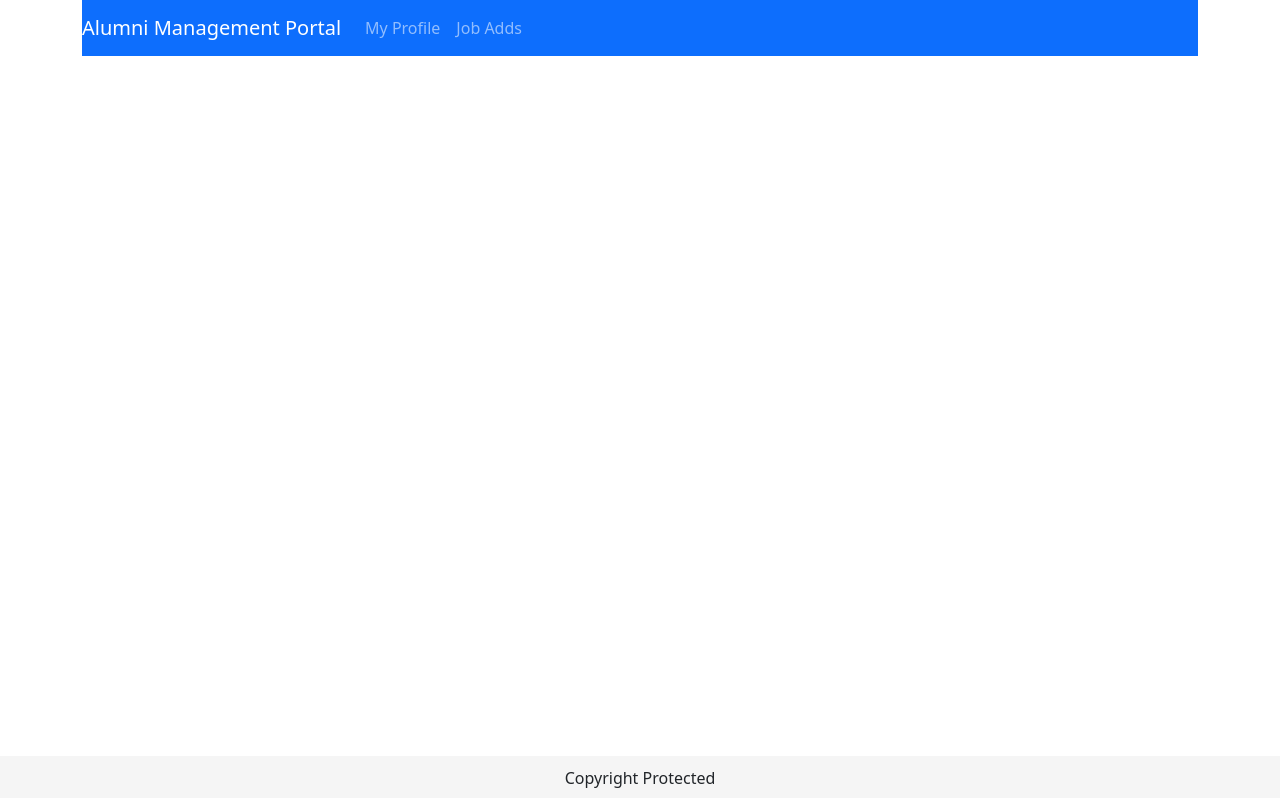
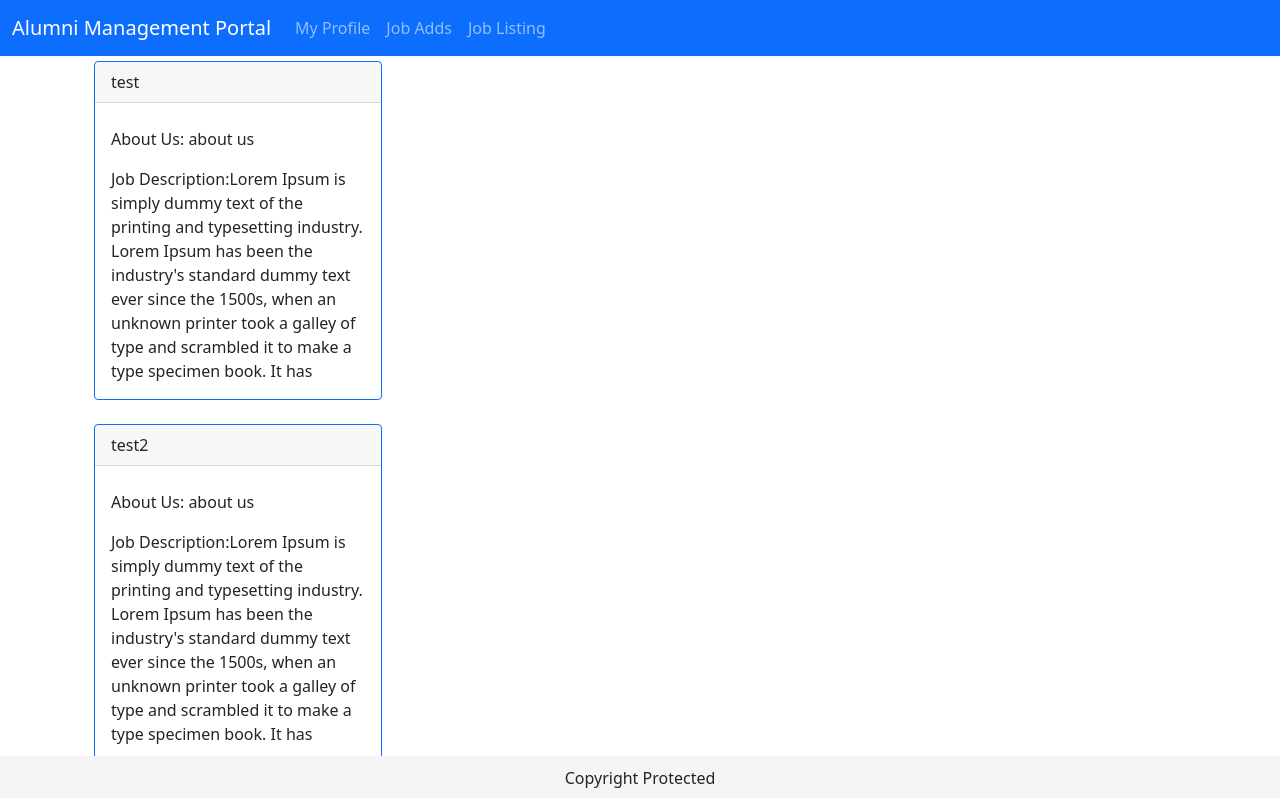
Before and after one commit to umur/waa-june-2022-final-project, a React (Create React App) app in the folder client/: page /job-listings in a window 1280 px wide. Shown: the top 798 px of the page. Built offline with nearby package versions, Linux system fonts and the light colour scheme.

Commit message:
Create Job Listings Page

```diff
--- a/client/package.json
+++ b/client/package.json
@@ -3,6 +3,7 @@
   "version": "0.1.0",
   "private": true,
   "dependencies": {
+    "@reduxjs/toolkit": "^1.8.3",
     "@testing-library/jest-dom": "^5.16.4",
     "@testing-library/react": "^13.3.0",
     "@testing-library/user-event": "^13.5.0",
@@ -13,6 +14,7 @@
     "react": "^18.2.0",
     "react-bootstrap": "^2.4.0",
     "react-dom": "^18.2.0",
+    "react-redux": "^8.0.2",
     "react-router": "^6.3.0",
     "react-router-dom": "^6.3.0",
     "react-scripts": "5.0.1",
--- a/client/src/App.js
+++ b/client/src/App.js
@@ -8,7 +8,7 @@ import Header from './components/header';
 
 function App() {
   return (
-    <div className="container">
+    <div>
       <BrowserRouter>
         <Header></Header>
         <Router></Router>
--- a/client/src/components/header/index.css
+++ b/client/src/components/header/index.css
@@ -0,0 +1,3 @@
+.navbar {
+    margin-bottom: 5px;
+}
--- a/client/src/components/header/index.js
+++ b/client/src/components/header/index.js
@@ -4,18 +4,19 @@ import Main from '../dashboard/Main'
 import Container from 'react-bootstrap/Container';
 import Nav from 'react-bootstrap/Nav';
 import Navbar from 'react-bootstrap/Navbar';
-import { bottom } from '@popperjs/core';
+import "./index.css"
 
 export default function Header() {
     return (
-        <Navbar bg="primary" variant="dark" expand="lg">
-            {/* <Container> */}
+        <Navbar bg="primary" variant="dark" expand="lg" className='header-navigation'>
+            <Container fluid>
                 <Navbar.Brand as={Link} to="/dashboard">Alumni Management Portal</Navbar.Brand>
                 <Navbar.Toggle aria-controls="basic-navbar-nav" />
                 <Navbar.Collapse id="basic-navbar-nav">
                     <Nav className="me-auto">
                         <Nav.Link as={Link} to="/user-profile" >My Profile</Nav.Link>
                         <Nav.Link as={Link} to="/add-new-advertisement" >Job Adds</Nav.Link>
+                        <Nav.Link as={Link} to="/job-listings" >Job Listing</Nav.Link>
                         {/* <Nav.Link href="#link">Link</Nav.Link>
                         <NavDropdown title="Dropdown" id="basic-nav-dropdown">
                             <NavDropdown.Item href="#action/3.1">Action</NavDropdown.Item>
@@ -30,7 +31,7 @@ export default function Header() {
                         </NavDropdown> */}
                     </Nav>
                 </Navbar.Collapse>
-            {/* </Container> */}
+            </Container>
         </Navbar>
     )
 }
--- /dev/null
+++ b/client/src/components/job/Listing.js
@@ -0,0 +1,21 @@
+import React from 'react'
+import { Card, Container } from 'react-bootstrap'
+export default function JobListing(props) {
+    return (
+        <div className='container'>
+            <Card border="primary" style={{ width: '18rem' }}>
+                <Card.Header>{props.title}</Card.Header>
+                <Card.Body>
+                    <Card.Title>{props.location}</Card.Title>
+                    <Card.Text>
+                        About Us: {props.aboutUs}
+                    </Card.Text>
+                    <Card.Text>
+                        Job Description:{props.description}
+                    </Card.Text>
+                </Card.Body>
+            </Card>
+            <br/>
+        </div>
+    )
+}
--- /dev/null
+++ b/client/src/components/job/Listings.js
@@ -0,0 +1,18 @@
+import React from 'react';
+import JobListing from './Listing';
+
+export default function JobListings(props) {
+    return(
+        <div className='container'>{
+            props.listings.map((item) =>{
+                return <JobListing
+                    key = {item.id}
+                    id = {item.id}
+                    title = {item.title}
+                    aboutUs = {item.aboutUs}
+                    description = {item.description}
+                />
+            })
+        } </div>
+    )
+}
--- a/client/src/pages/Router.js
+++ b/client/src/pages/Router.js
@@ -1,18 +1,25 @@
-import React from 'react'
+import React, { useState } from 'react'
 import {Routes, Route} from 'react-router-dom'
 
 import UserProfile from  '../components/profiles/UserProfile'
 import Advertisement from '../components/job/Advertisement'
 import Dashboard from '../components/dashboard/Dashboard'
+import JobListing from '../components/job/Listing'
+import JobListings from '../components/job/Listings'
 export default function Router(){
+    const initialState = {
+        listings: [{id: 1, title:"test", aboutUs: "about us", description:"Lorem Ipsum is simply dummy text of the printing and typesetting industry. Lorem Ipsum has been the industry's standard dummy text ever since the 1500s, when an unknown printer took a galley of type and scrambled it to make a type specimen book. It has "},
+        {id: 2, title:"test2", aboutUs: "about us", description:"Lorem Ipsum is simply dummy text of the printing and typesetting industry. Lorem Ipsum has been the industry's standard dummy text ever since the 1500s, when an unknown printer took a galley of type and scrambled it to make a type specimen book. It has "},{id: 3, title:"test3", aboutUs: "about us", description:"Lorem Ipsum is simply dummy text of the printing and typesetting industry. Lorem Ipsum has been the industry's standard dummy text ever since the 1500s, when an unknown printer took a galley of type and scrambled it to make a type specimen book. "}]
+    }
+    let [jobListingState, setJobListingState] = useState(initialState);
     return(
         <div>
             <Routes>
                 {/* <Route path="/main" element={<Main />}>Main</Route> */}
                 <Route path="/user-profile" element={<UserProfile />}>My Profile</Route>
                 <Route path="/add-new-advertisement" element={<Advertisement />}>Add New Advertisement</Route>
-
                 <Route path="/dashboard" element={<Dashboard />}>Dashboard</Route>
+                <Route path='/job-listings' element={<JobListings listings={jobListingState.listings}/>}>Job Listings</Route>
             </Routes>
         </div>
     )
--- a/client/src/store/reducers/index.js
+++ b/client/src/store/reducers/index.js
@@ -3,5 +3,5 @@ import { combineReducers } from 'redux';
 import auth from './Auth';
 
 export default combineReducers({
-    auth,
+    auth
 });
```
Also changed, not shown: 1 other file (tests, documents, lock files or other folders).
